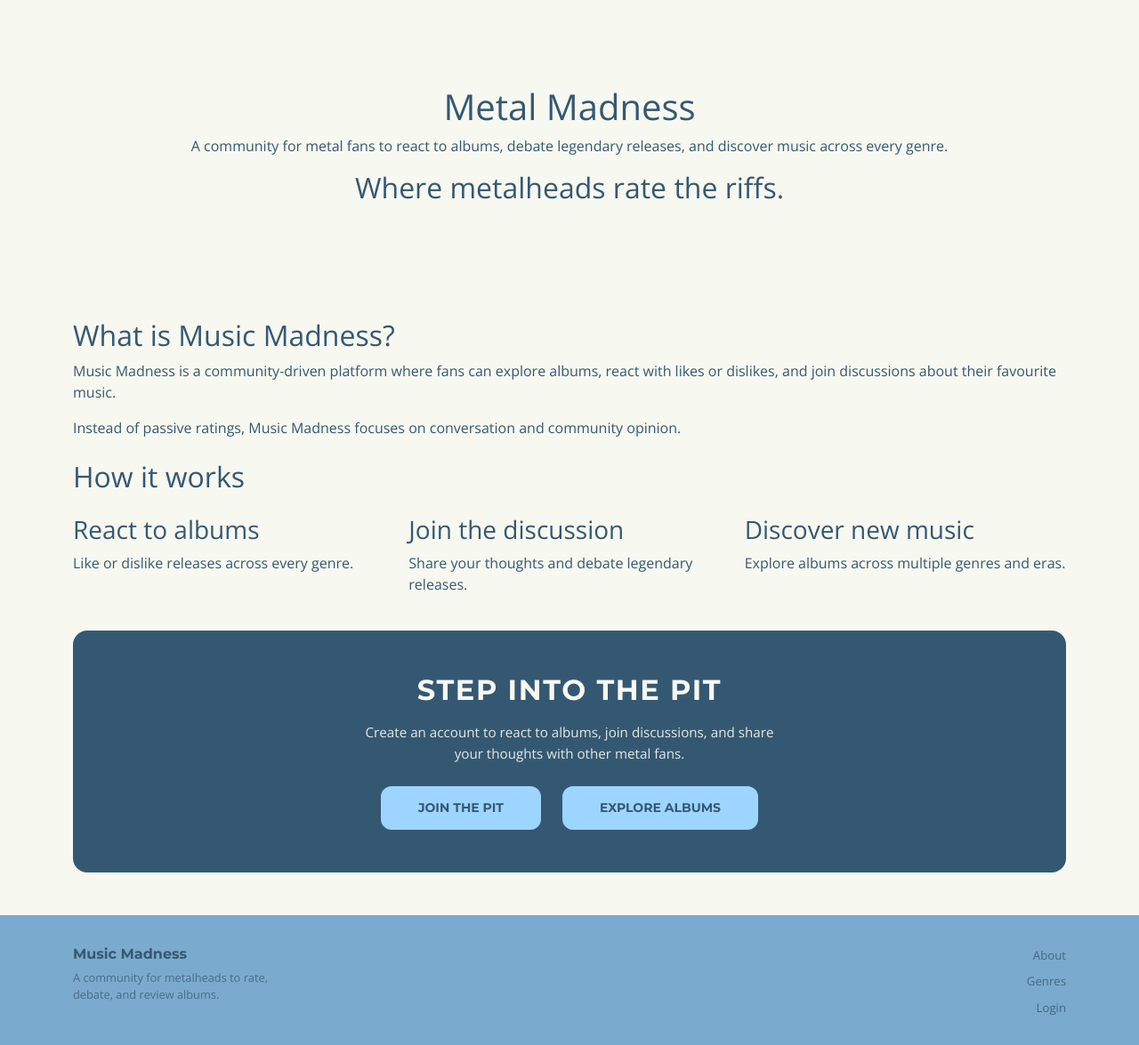
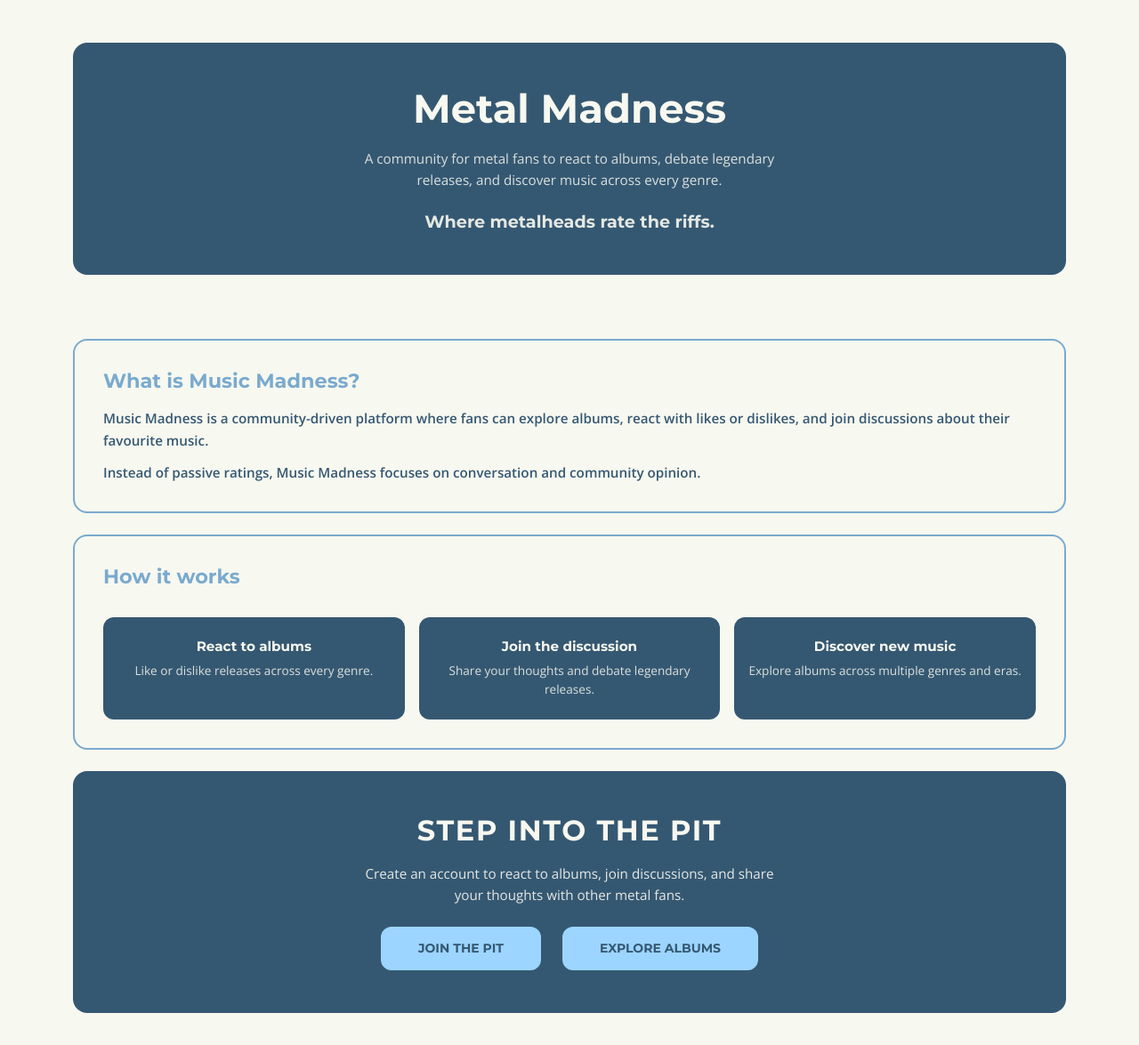
Before and after one commit to Ash-39284/music-madness, a Django app: page /about/ in a window 1280 px wide. Shown: the part 59-1234 px from the top of the page at 89% size. Run offline with Django 4.2, Linux system fonts and the light colour scheme.

Commit message:
Add css styles to about.html page

```diff
--- a/static/css/style.css
+++ b/static/css/style.css
@@ -5,7 +5,7 @@ Light blue #9CD5FF rgb(156, 213, 255)
 White #F7F8F0 rgb(247, 248, 240)
 */
 
-/* ── General ──────────────────────────────── */
+/*  General */
 
 body {
   font-family: 'Open Sans', sans-serif;
@@ -18,7 +18,7 @@ body {
 }
 
 
-/* ── Navbar ───────────────────────────────── */
+/* Navbar */
 
 .nav {
   background-color: #355872;
@@ -107,7 +107,7 @@ body {
 }
 
 
-/* ── Hero ─────────────────────────────────── */
+/* Home Hero */
 
 .hero-card {
   background-color: #355872;
@@ -163,7 +163,7 @@ body {
 }
 
 
-/* ── CTA Cards ────────────────────────────── */
+/* CTA Cards */
 
 .cta-card {
   background-color: #355872;
@@ -187,7 +187,7 @@ body {
 }
 
 
-/* ── Inside the Pit ───────────────────────── */
+/* Inside the Pit */
 
 .pit-section {
   background-color: #7AAACE;
@@ -278,7 +278,7 @@ body {
 }
 
 
-/* ── Browse by Genre ──────────────────────── */
+/* Browse by Genre */
 
 .genre-heading {
   font-family: 'Montserrat', sans-serif;
@@ -311,8 +311,89 @@ body {
   color: #F7F8F0;
 }
 
+/* About Page */
 
-/* ── Step Into the Pit ────────────────────── */
+/* About Hero */
+.about-hero {
+  background-color: #355872;
+  border-radius: 16px;
+  color: #F7F8F0;
+}
+
+.about-hero__title {
+  font-family: 'Montserrat', sans-serif;
+  font-size: clamp(2rem, 5vw, 2.8rem);
+  font-weight: 800;
+  margin-bottom: 1rem;
+}
+
+.about-hero__sub {
+  font-size: .95rem;
+  opacity: .85;
+  max-width: 55ch;
+  margin: 0 auto 1.5rem;
+  line-height: 1.6;
+}
+
+.about-hero__tagline {
+  font-family: 'Montserrat', sans-serif;
+  font-size: 1.2rem;
+  font-weight: 700;
+  opacity: .9;
+  margin: 0;
+}
+
+/* About cards (What is / How it works) */
+.about-card {
+  background-color: #F7F8F0;
+  border: 2px solid #7AAACE;
+  border-radius: 16px;
+  padding: 2rem;
+}
+
+.about-card__heading {
+  font-family: 'Montserrat', sans-serif;
+  font-size: 1.4rem;
+  font-weight: 700;
+  color: #7AAACE;
+  margin-bottom: 1rem;
+}
+
+.about-card__text {
+  font-size: .95rem;
+  color: #355872;
+  font-weight: 600;
+  line-height: 1.6;
+  margin-bottom: .75rem;
+}
+.about-card__text:last-child { margin-bottom: 0; }
+
+/* How it works cards */
+.how-card {
+  background-color: #355872;
+  border-radius: 12px;
+  padding: 1.5rem 1rem;
+  color: #F7F8F0;
+  text-align: center;
+  height: 100%;
+}
+
+.how-card__title {
+  font-family: 'Montserrat', sans-serif;
+  font-size: .95rem;
+  font-weight: 700;
+  margin-bottom: .5rem;
+}
+
+.how-card__text {
+  font-size: .85rem;
+  opacity: .85;
+  line-height: 1.5;
+  margin: 0;
+}
+
+
+/* Step Into the Pit */
 
 .step-banner {
   background-color: #355872;
@@ -362,7 +443,7 @@ body {
 }
 
 
-/* ── Footer ───────────────────────────────── */
+/* Footer */
 
 .footer {
   background-color: #7AAACE;
```
